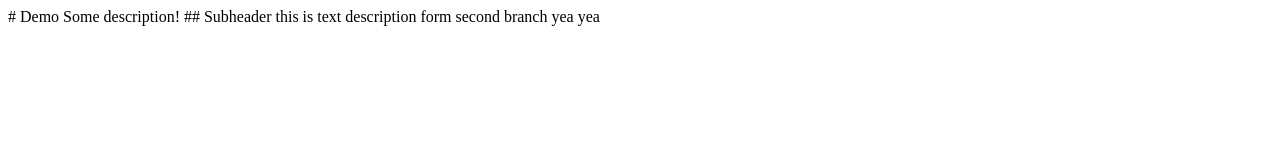
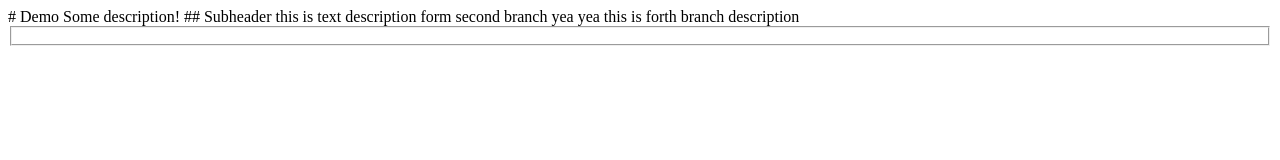
Before and after one commit to podesport/git_dekstop, a plain HTML site: page index.html in a window 1280 px wide. Drawn offline with Linux system fonts and the light colour scheme.

Commit message:
add forth
forth

```diff
--- a/index.html
+++ b/index.html
@@ -6,3 +6,5 @@ Some description!
 
 this is text description form second branch
 yea yea
+
+this is forth branch description <fieldset></fieldset>
```
